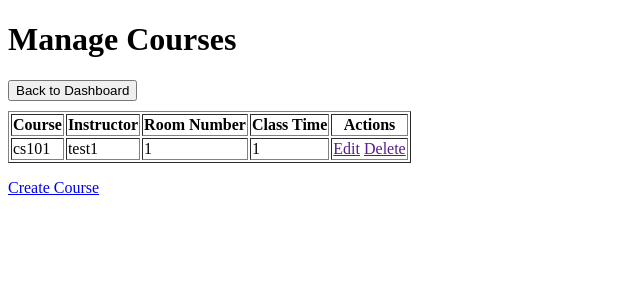
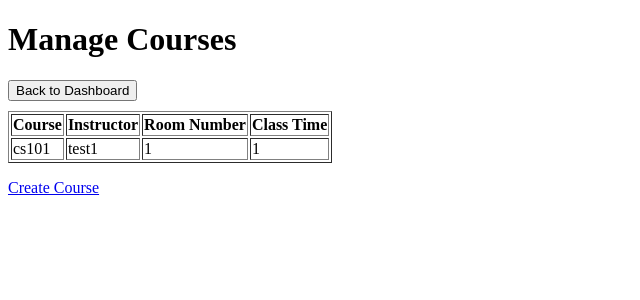
Before and after one commit to Connor-Gregor/TAScheduler, a Django app: page /course-management/ in a window 1280 px wide. Shown: the top 300 px of the page, without its empty margins (0-640 px from the left). Run offline with Django 5.2, Linux system fonts and the light colour scheme; a user stored in the database is signed in; data comes from the database, SQL or seed files in the repository; both versions use the stored data as it was after the commit; parts of the project's set-up code (start-up, migrations or seed data) failed here and were passed over.

Commit message:
adjusted course management page

```diff
--- a/templates/admin/course_management.html
+++ b/templates/admin/course_management.html
@@ -19,7 +19,6 @@
                 <th>Instructor</th>
                 <th>Room Number</th>
                 <th>Class Time</th>
-                <th>Actions</th>
             </tr>
         </thead>
         <tbody>
@@ -29,11 +28,6 @@
                 <td>{{ course.instructor }}</td>
                 <td>{{ course.room }}</td>
                 <td>{{ course.time }}</td>
-                <td>
-                    <!-- Still needs to be implemented -->
-                    <a href="{# {% url 'edit_course' course.id %} #}">Edit</a>
-                    <a href="{# {% url 'delete_course' course.id %} #}">Delete</a>
-                </td>
             </tr>
             {% endfor %}
         </tbody>
```
Also changed, not shown: db.sqlite3.
